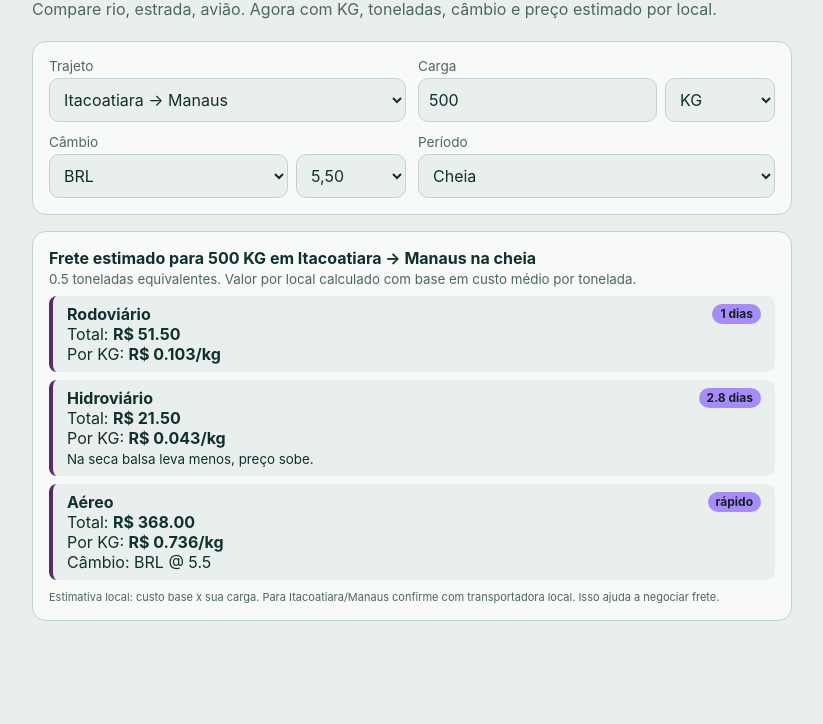
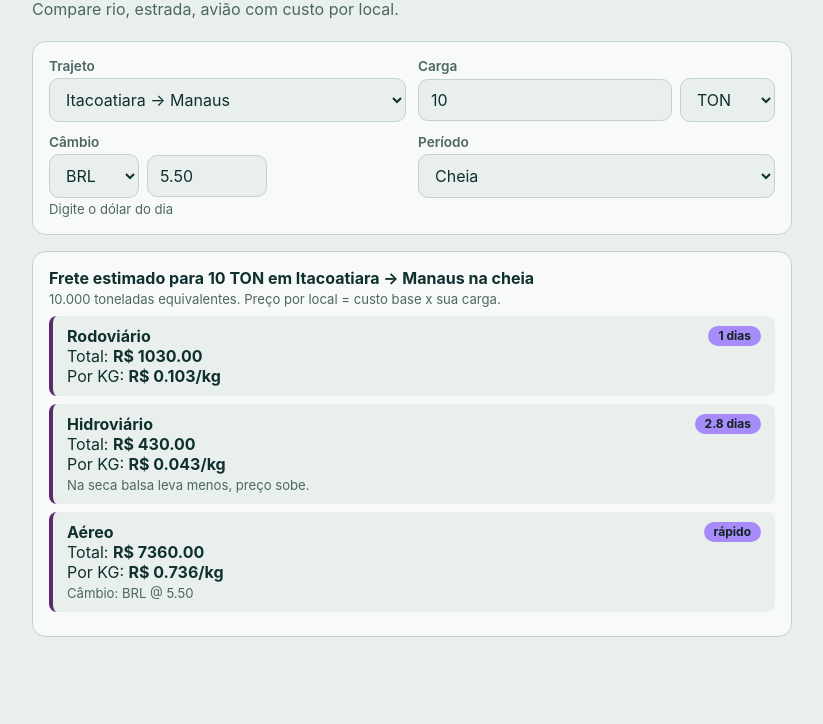
Before and after one commit to Gabrielsomaita/Rota-Viva, a plain HTML site: page index.html in a window 1280 px wide. Shown: the part 76-800 px from the top of the page, without its empty margins (228-1051 px from the left). Drawn offline with Linux system fonts and the light colour scheme.

Commit message:
Refactor index.html layout and default values
Updated the title and improved the layout of the form elements in index.html. Adjusted the default values for carga and moeda inputs.

```diff
--- a/index.html
+++ b/index.html
@@ -4,27 +4,28 @@
 <meta charset="UTF-8">
 <meta name="viewport" content="width=device-width, initial-scale=1, viewport-fit=cover">
 <link rel="manifest" href="manifest.json">
-<title>Rota Viva v2 - KG + Cambio + Frete Local</title>
+<title>Rota Viva</title>
 <style>
 :root{--bg:#e8efec;--card:#f7faf8;--ink:#10302f;--mute:#4d6663;--line:#c3d3cd;--acc:#5a2a6b;--accink:#fff;--bad:#a33}
 *{box-sizing:border-box}
-body{margin:0;background:var(--bg);color:var(--ink);font-family:Inter,sans-serif;padding:16px}
+body{margin:0;background:var(--bg);color:var(--ink);font-family:Inter,system-ui,sans-serif;padding:16px}
 main{max-width:760px;margin:0 auto}
 h1{font-size:2em;margin:10px 0}
 .lead{color:var(--mute);margin:0 0 22px}
 .panel{background:var(--card);border:1px solid var(--line);border-radius:14px;padding:16px;margin-bottom:16px}
 .grid{display:grid;grid-template-columns:1fr 1fr;gap:12px}
-label{display:block;font-size:.85rem;color:var(--mute);margin-bottom:4px}
-select,input{width:100%;font:inherit;color:var(--ink);background:var(--bg);border:1px solid var(--line);border-radius:10px;padding:10px}
-.row{display:flex;gap:8px}
-.badge{background:#a78bfa;color:#0f2320;padding:2px 8px;border-radius:10px;font-size:12px;font-weight:bold}
-.price{border-left:4px solid var(--acc);padding:8px 14px;background:var(--bg);border-radius:8px;margin:8px 0}
+label{display:block;font-size:.85rem;color:var(--mute);margin-bottom:4px;font-weight:600}
+select,input{width:100%;font:inherit;color:var(--ink);background:var(--bg);border:1px solid var(--line);border-radius:10px;padding:10px 12px}
+.row{display:flex;gap:8px;align-items:center}
+.badge{background:#a78bfa;color:#0f2320;padding:2px 10px;border-radius:20px;font-size:12px;font-weight:bold}
+.price{border-left:4px solid var(--acc);padding:10px 14px;background:var(--bg);border-radius:8px;margin:8px 0}
+small.mute{color:var(--mute);font-size:.82rem}
 </style>
 </head>
 <body>
 <main>
-<h1>Rota Viva v2</h1>
-<p class="lead">Compare rio, estrada, avião. Agora com KG, toneladas, câmbio e preço estimado por local.</p>
+<h1>Rota Viva</h1>
+<p class="lead">Compare rio, estrada, avião com custo por local.</p>
 
 <section class="panel">
 <div class="grid">
@@ -36,16 +37,18 @@ select,input{width:100%;font:inherit;color:var(--ink);background:var(--bg);borde
 </select></div>
 <div><label>Carga</label>
 <div class="row">
-<input id="carga" type="number" value="500" min="1">
-<select id="unidade" style="max-width:110px"><option value="kg">KG</option><option value="ton">TON</option></select>
+<input id="carga" type="number" value="10" min="0" step="any">
+<select id="unidade" style="max-width:95px"><option value="kg">KG</option><option value="ton" selected>TON</option></select>
 </div></div>
 </div>
 <div class="grid" style="margin-top:12px">
 <div><label>Câmbio</label>
 <div class="row">
-<select id="moeda"><option value="BRL">BRL</option><option value="USD">USD</option></select>
-<select id="cot" style="max-width:110px"><option value="5.5">5,50</option><option value="5.0">5,00</option><option value="6.0">6,00</option></select>
-</div></div>
+<select id="moeda" style="max-width:90px"><option value="BRL" selected>BRL</option><option value="USD">USD</option></select>
+<input id="cot" type="number" value="5.50" step="0.01" min="0" placeholder="Ex: 5.73" style="max-width:120px">
+</div>
+<small class="mute">Digite o dólar do dia</small>
+</div>
 <div><label>Período</label><select id="periodo"><option value="cheia">Cheia</option><option value="seca">Seca (+25%)</option></select></div>
 </div>
 </section>
@@ -64,7 +67,7 @@ const t=document.getElementById('rt').value;
 const raw=parseFloat(document.getElementById('carga').value)||0;
 const uni=document.getElementById('unidade').value;
 const moeda=document.getElementById('moeda').value;
-const cot=parseFloat(document.getElementById('cot').value);
+const cot=parseFloat(document.getElementById('cot').value)||5.5;
 const per=document.getElementById('periodo').value;
 const ton=uni==='kg'?raw/1000:raw;
 const mult=per==='seca'?1.25:1;
@@ -73,15 +76,13 @@ function fmt(v){if(!v)return'-';let tot=v*ton*mult;return moeda==='USD'?`US$ ${(
 function fmtKg(v){if(!v)return'-';let kg=v/1000*mult;return moeda==='USD'?`US$ ${(kg/cot).toFixed(4)}/kg`:`R$ ${kg.toFixed(3)}/kg`}
 const nome=document.getElementById('rt').selectedOptions[0].text;
 document.getElementById('resultado').innerHTML=`
-<b>Frete estimado para ${raw} ${uni.toUpperCase()} em ${nome} na ${per}</b><br><small style="color:var(--mute)">${ton} toneladas equivalentes. Valor por local calculado com base em custo médio por tonelada.</small>
-<div class="price"><div style="display:flex;justify-content:space-between"><b>Rodoviário</b><span class="badge">${d.rod.d||'-'} dias</span></div>Total: <b>${fmt(d.rod.c)}</b><br>Por KG: <b>${fmtKg(d.rod.c)}</b></div>
-<div class="price"><div style="display:flex;justify-content:space-between"><b>Hidroviário</b><span class="badge">${d.hidro.d||'-'} dias</span></div>Total: <b>${fmt(d.hidro.c)}</b><br>Por KG: <b>${fmtKg(d.hidro.c)}</b><br><small>Na seca balsa leva menos, preço sobe.</small></div>
-<div class="price"><div style="display:flex;justify-content:space-between"><b>Aéreo</b><span class="badge">rápido</span></div>Total: <b>${fmt(d.aereo.c)}</b><br>Por KG: <b>${fmtKg(d.aereo.c)}</b><br>Câmbio: ${moeda} @ ${cot}</div>
-<div style="margin-top:10px;font-size:11px;color:var(--mute)">Estimativa local: custo base x sua carga. Para Itacoatiara/Manaus confirme com transportadora local. Isso ajuda a negociar frete.</div>
+<b>Frete estimado para ${raw} ${uni.toUpperCase()} em ${nome} na ${per}</b><br><small class="mute">${ton.toFixed(3)} toneladas equivalentes. Preço por local = custo base x sua carga.</small>
+<div class="price"><div style="display:flex;justify-content:space-between"><b>Rodoviário</b><span class="badge">${d.rod.d?d.rod.d+' dias':'-'}</span></div>Total: <b>${fmt(d.rod.c)}</b><br>Por KG: <b>${fmtKg(d.rod.c)}</b></div>
+<div class="price"><div style="display:flex;justify-content:space-between"><b>Hidroviário</b><span class="badge">${d.hidro.d?d.hidro.d+' dias':'-'}</span></div>Total: <b>${fmt(d.hidro.c)}</b><br>Por KG: <b>${fmtKg(d.hidro.c)}</b><br><small class="mute">Na seca balsa leva menos, preço sobe.</small></div>
+<div class="price"><div style="display:flex;justify-content:space-between"><b>Aéreo</b><span class="badge">rápido</span></div>Total: <b>${fmt(d.aereo.c)}</b><br>Por KG: <b>${fmtKg(d.aereo.c)}</b><br><small class="mute">Câmbio: ${moeda} @ ${cot.toFixed(2)}</small></div>
 `;
 }
-document.querySelectorAll('select,input').forEach(e=>e.addEventListener('input',calc));
-document.querySelectorAll('select').forEach(e=>e.addEventListener('change',calc));
+document.querySelectorAll('select,input').forEach(e=>{e.addEventListener('input',calc);e.addEventListener('change',calc);});
 calc();
 </script>
 </body>
```
